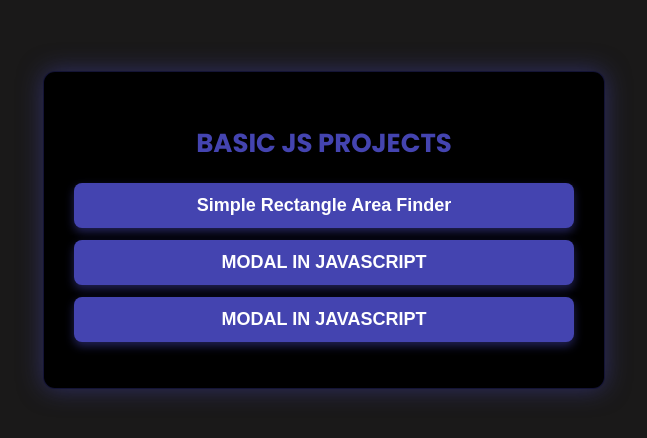
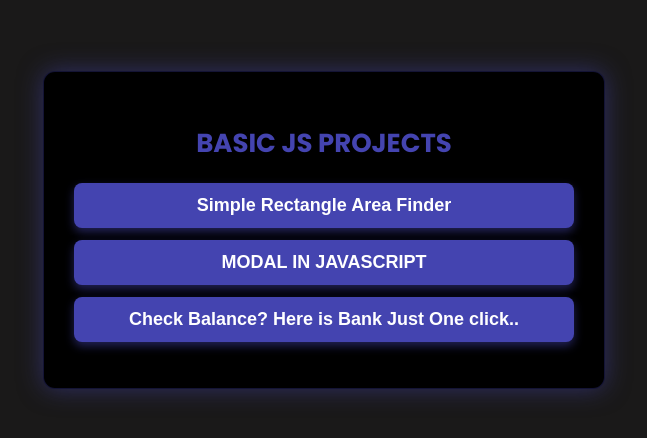
Before and after one commit to AIkavya/Journey_JS, a plain HTML site: page index.html in a window 1280 px wide. Shown: the part 170-608 px from the top of the page, without its empty margins (316-963 px from the left). Drawn offline with Linux system fonts and the light colour scheme; a web font is replaced by a local one.

Commit message:
Update index.html

```diff
--- a/index.html
+++ b/index.html
@@ -99,7 +99,7 @@
                 <a href="Modal using Js/"> MODAL IN JAVASCRIPT </a>
             </li>
             <li>
-                <a href="bankingApplication/"> MODAL IN JAVASCRIPT </a>
+                <a href="bankingApplication/">Check Balance? Here is Bank Just One click..</a>
             </li>
         </ul>
     </div>
```
